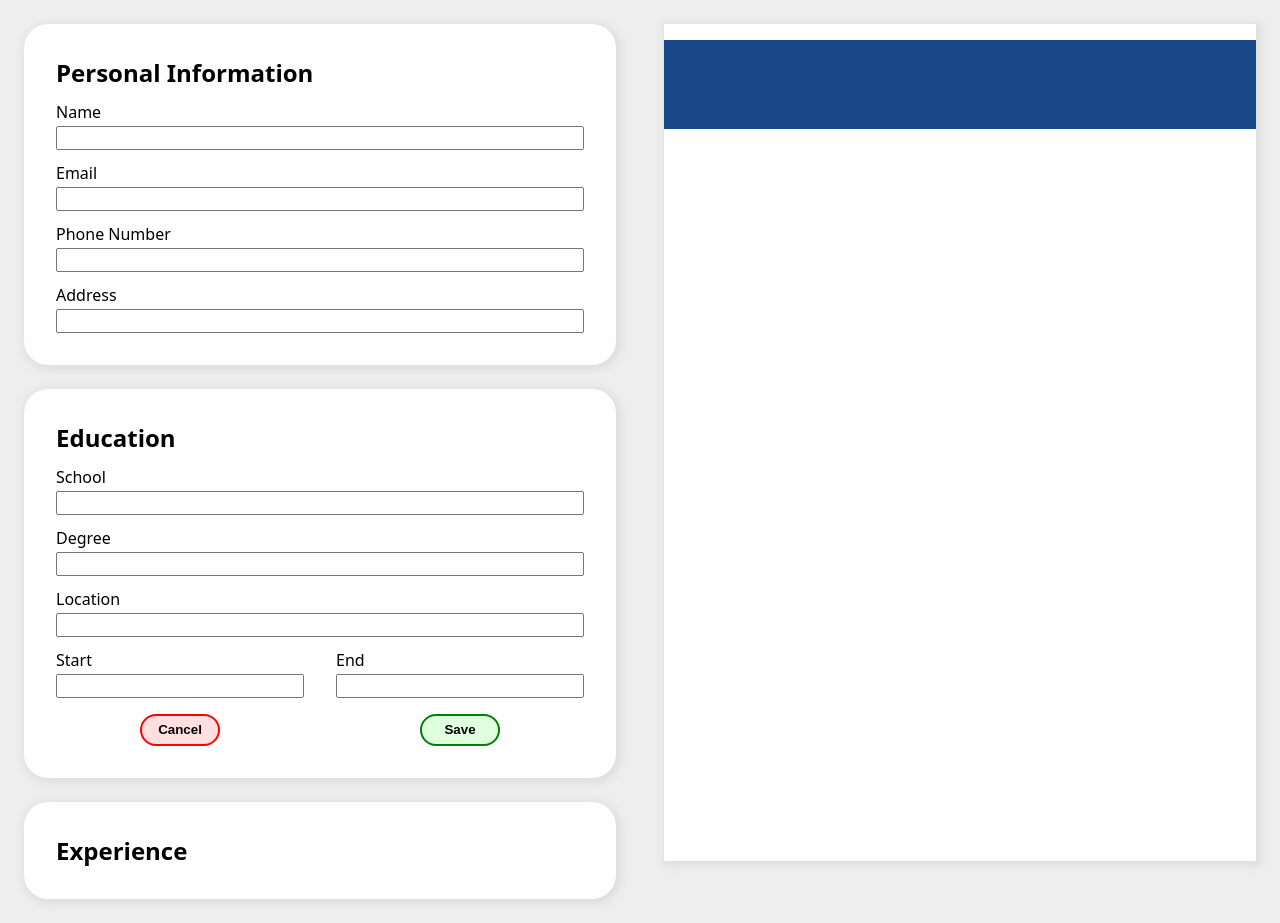
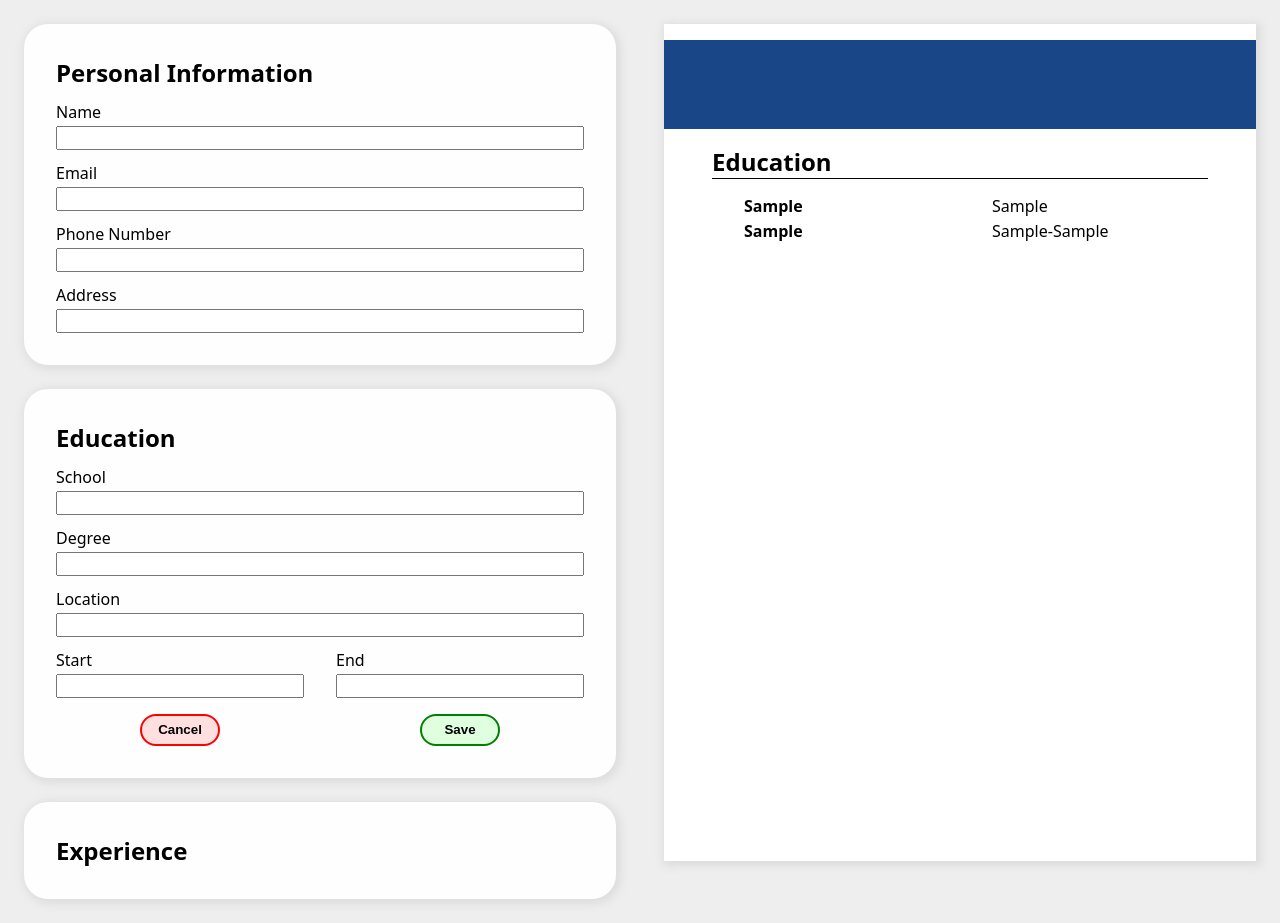
Before and after one commit to Haris-199/cv-project, a React (Vite) app: page / in a window 1280 px wide. Both pictures are taken after typing "Sample", "Sample", "Sample", "Sample", "Sample" into the empty fields and a click on the button "Save". Built offline with nearby package versions, Linux system fonts and the light colour scheme.

Commit message:
Display education on CV

```diff
--- a/src/components/Resume.jsx
+++ b/src/components/Resume.jsx
@@ -7,10 +7,26 @@ export default function Resume({ info }) {
         <div className="banner">
           <p>{info.personal.name ? info.personal.name : String.fromCharCode(160)}</p>
         </div>
-        <div className="contact">
-            {info.personal.email && <p><span className="email-icon icon"></span>{info.personal.email}</p>}
-            {info.personal.number && <p><span className="number-icon icon"></span>{info.personal.number}</p>}
-            {info.personal.address && <p><span className="address-icon icon"></span>{info.personal.address}</p>}
+        <div className="text-margin">
+          { (info.personal.email || info.personal.number || info.personal.address) &&
+            <div className="contact">
+              {info.personal.email && <p><span className="email-icon icon"></span>{info.personal.email}</p>}
+              {info.personal.number && <p><span className="number-icon icon"></span>{info.personal.number}</p>}
+              {info.personal.address && <p><span className="address-icon icon"></span>{info.personal.address}</p>}
+            </div>
+          }
+
+          {info.education.length > 0 && <h2 className="seperator">Education</h2>}
+          <div className="education-list">
+            {info.education.map((obj) =>
+              <div key={obj.school} className="edu-item">
+                <p><strong>{obj.school}</strong></p>
+                <p>{obj.location}</p>
+                <p><strong>{obj.degree}</strong></p>
+                <p>{obj.start}-{obj.end}</p>
+              </div>
+            )}
+          </div>
         </div>
       </div>
     </div>
--- a/src/styles/resume.css
+++ b/src/styles/resume.css
@@ -21,8 +21,12 @@
   font-weight: bold;
 }
 
+.text-margin {
+  margin-inline: 2rem;
+}
+
 .contact {
-  margin-top: 0.25rem;
+  margin-block: 1rem;
   display: flex;
   justify-content: space-evenly;
   flex-wrap: wrap;
@@ -52,3 +56,18 @@
 .address-icon {
   background-image: url("../assets/map-marker-outline.svg");
 }
+
+.seperator {
+  margin-top: 1rem;
+  border-bottom: 1px solid black;
+}
+
+.edu-item {
+  margin-left: 2rem;
+  margin-block: 1rem;
+  display: grid;
+  grid-template-columns: 1fr 1fr;
+  align-items: center;
+  column-gap: 2rem;
+  row-gap: 0.2rem;
+}
```
